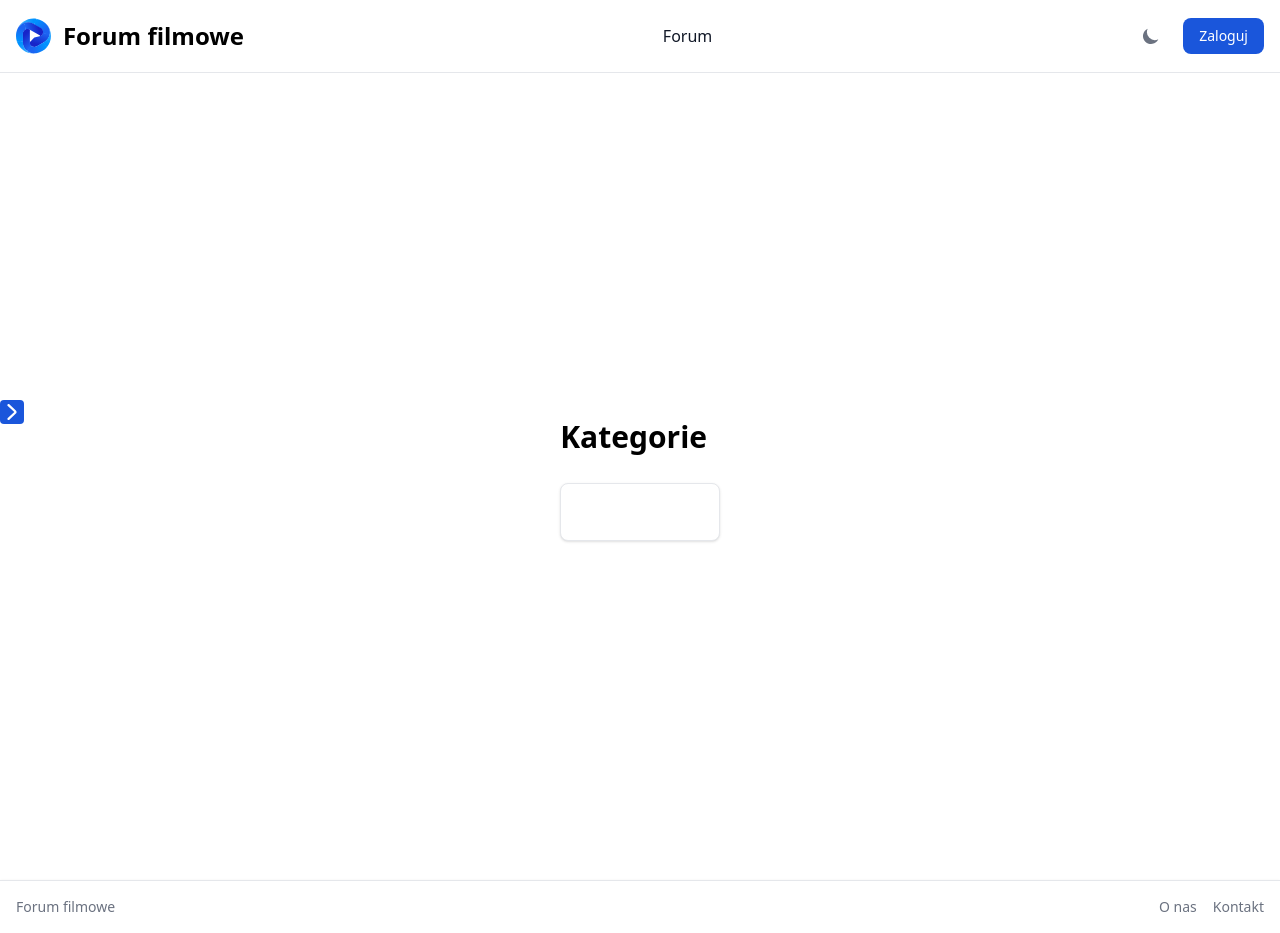
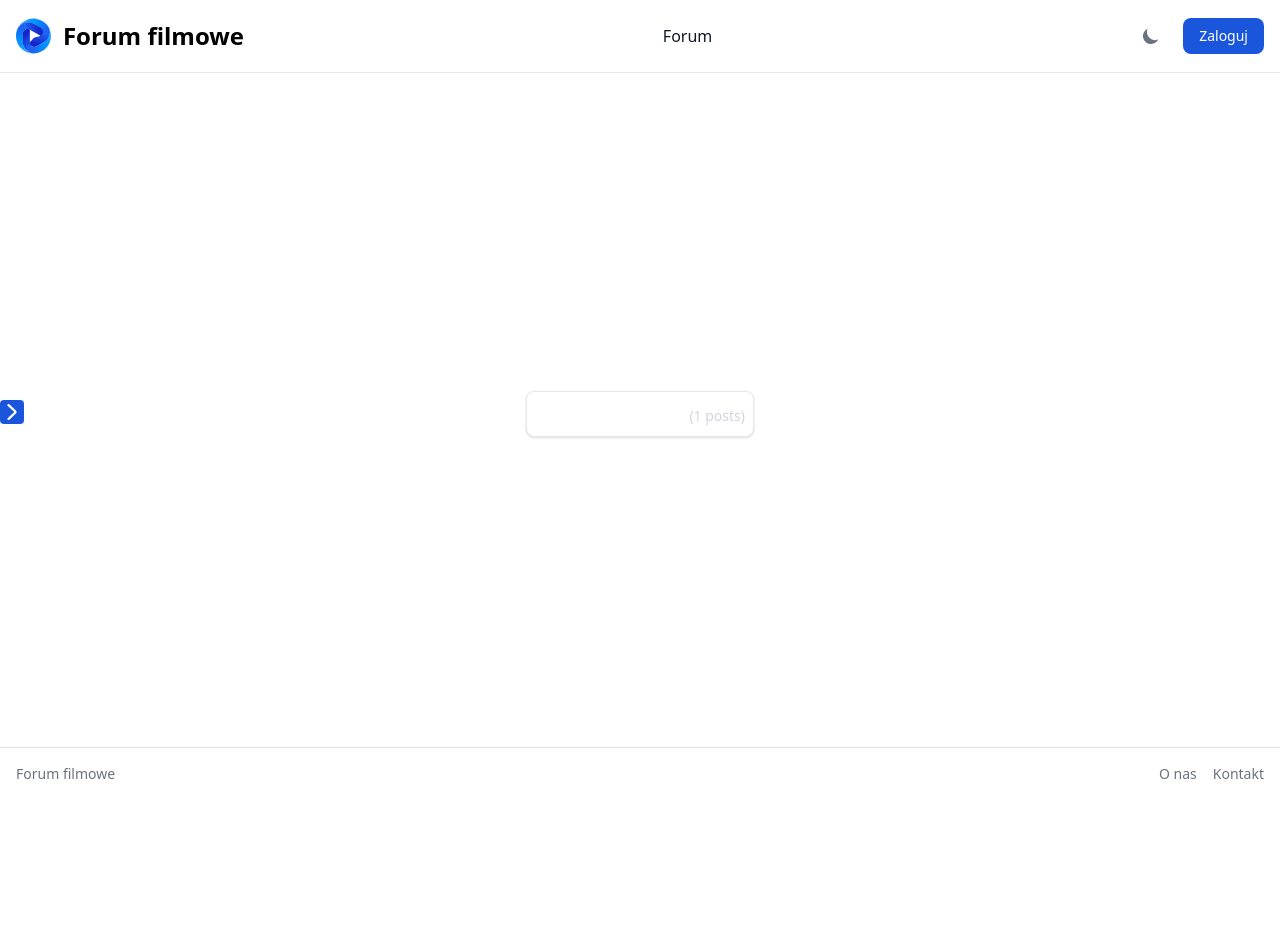
Before and after one commit to damiankuchar/sta_project, a Django app: page /forum_filmowe/forum/ in a window 1280 px wide. After the commit the page ends 779 px from the top, so only its background shows below. Run offline with Django 4.2, Linux system fonts and the light colour scheme; tables that the repository leaves empty hold one stand-in row (values such as "Sample post"); style sheets or scripts are compiled from the project's sources; some libraries are stand-ins or nearby versions.

Commit message:
post count added to categories

```diff
--- a/sta_project/forum_filmowe/templates/forum_filmowe/categories.html
+++ b/sta_project/forum_filmowe/templates/forum_filmowe/categories.html
@@ -1,14 +1,15 @@
 {% extends "_base.html" %}
 
 {% block content %}
-<div class="flex justify-center items-center h-screen">
+<div class="flex justify-center items-center max-h-screen">
     <div class="space-y-7">
-        <h2 class="text-3xl font-bold mb-5">Kategorie</h2>
 
         {% for category in categories %}
         <a
-            href="{% url 'forum_filmowe:category' category_name=category.name %}" class="text-white block w-full p-4 text-center bg-white border hover:bg-gray-100 border-gray-200 rounded-lg shadow dark:bg-gray-800 dark:border-gray-700 dark:hover:bg-gray-700 cursor-pointer">
-            {{ category.name }}
+            href="{% url 'forum_filmowe:category' category_name=category.name %}" class="text-white block w-full px-2 py-2 text-center bg-white border hover:bg-gray-100 border-gray-200 rounded-lg shadow dark:bg-gray-800 dark:border-gray-700 dark:hover:bg-gray-700 cursor-pointer">
+
+            <span class="text-lg font-semibold">{{ category.name }}</span>
+            <span class="text-sm text-gray-300">({{ category.num_posts }} posts)</span>
         </a>
         {% endfor %}
     </div>
--- a/sta_project/forum_filmowe/views.py
+++ b/sta_project/forum_filmowe/views.py
@@ -26,7 +26,7 @@ def index(request):
     return render(request, "forum_filmowe/index.html", context)
 
 def categories(request):
-    categories=Category.objects.all()
+    categories = Category.objects.annotate(num_posts=Count('post')).all()
     context = {"categories": categories}
 
     return render(request, "forum_filmowe/categories.html",context)
--- a/sta_project/sta_project/templates/index.html
+++ b/sta_project/sta_project/templates/index.html
@@ -5,7 +5,7 @@
     <div class="py-8 px-4 mx-auto max-w-screen-xl text-center lg:py-16">
         <h1
             class="mb-4 text-4xl font-extrabold tracking-tight leading-none text-gray-900 md:text-5xl lg:text-6xl dark:text-white">
-            Forum filmowe robione na szybko</h1>
+            Forum filmowe</h1>
         <p class="mb-8 text-lg font-normal text-gray-500 lg:text-xl sm:px-16 lg:px-48 dark:text-gray-400">
             Witaj w "Forum filmowe" - forum dla kinomaniaków na czasie! Tutaj recenzje powstają szybciej niż
             popcorn w mikrofalówce, a nasze opinie o filmach są krótsze niż zwiastuny. Zapraszamy do ekspresowej wymiany
```
